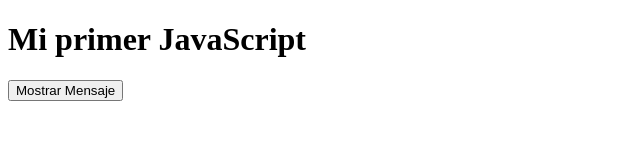
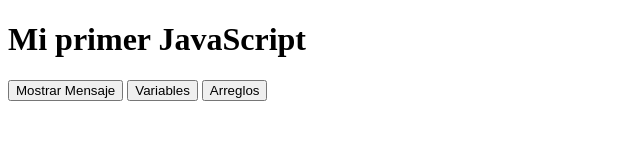
Before and after one commit to Marcex777/javascript-basico-, a plain HTML site: page index.html in a window 1280 px wide. Shown: the whole page, without its empty margins (0-640 px from the left). Drawn offline with Linux system fonts and the light colour scheme.

Commit message:
Variables y Consola

```diff
--- a/index.html
+++ b/index.html
@@ -7,6 +7,8 @@
     <body>
         <h1>Mi primer JavaScript</h1>
         <button onclick="mostrarMensaje()"> Mostrar Mensaje </button>
+        <button onclick="imprimirVariables()"> Variables </button>
+        <button onclick="imprimirArreglos()"> Arreglos </button>
         <script src="script.js"></script>
 
     </body>
--- a/script.js
+++ b/script.js
@@ -1,5 +1,19 @@
-//Función para mostrar un cuadro de Diálogo Emergente
-
-function mostrarMensaje(){
+// Función para mostrar un cuadro de diálogo emergente
+function mostrarMensaje() {
     alert("Hola Mundo :)");
 }
+
+// VARIABLES
+function imprimirVariables() {
+    let nombre = "Marcelo";
+    let edad = "22";
+
+    console.log("nombre:", nombre);
+    console.log("edad:", edad);
+
+    // Forma correcta de concatenar cadenas usando template literals
+    console.log(`nombre: ${nombre}, edad: ${edad}`);
+
+    console.error("Error: BLA BLA BLA");
+    console.warn("Advertencia: x x x");
+}
```
